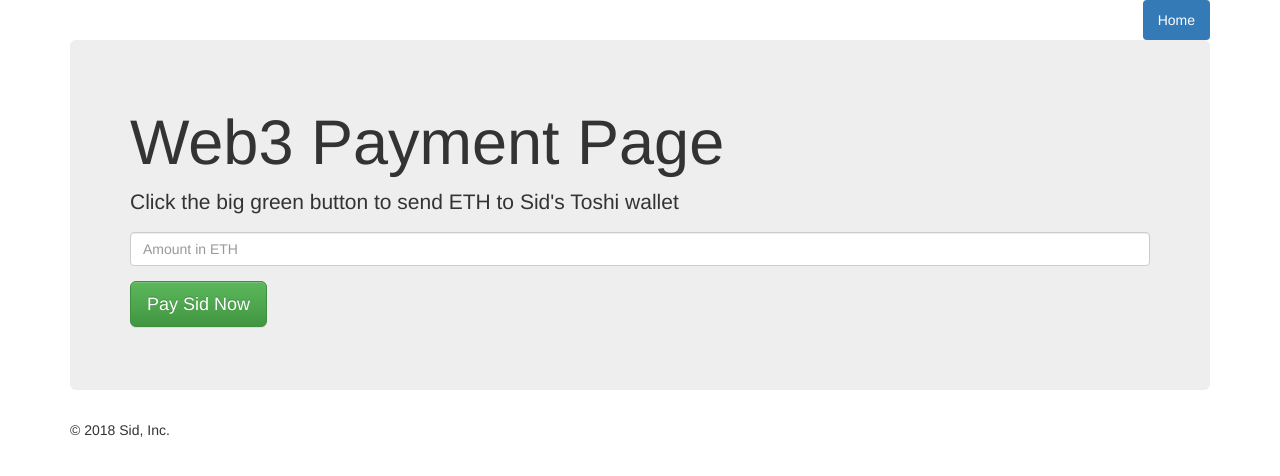
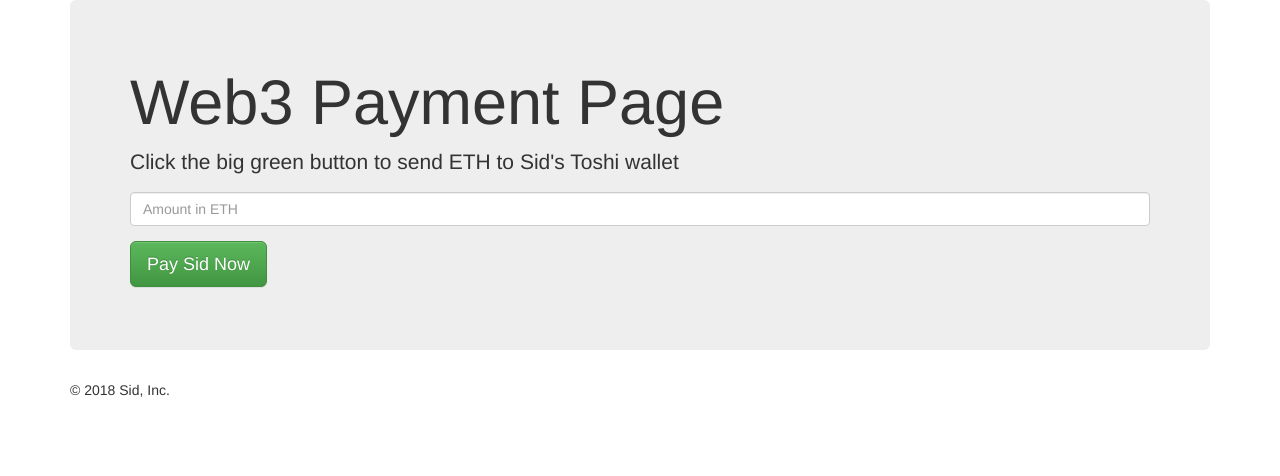
Before and after one commit to sid-toshi/sid-toshi.github.io, a plain HTML site: page index.html in a window 1280 px wide. Drawn offline with nearby package versions, Linux system fonts and the light colour scheme.

Commit message:
Remove navpills

```diff
--- a/index.html
+++ b/index.html
@@ -27,14 +27,6 @@
   </head>
   <body>
     <div class="container">
-      <div class="header clearfix">
-        <nav>
-          <ul class="nav nav-pills pull-right">
-            <li role="presentation" class="active"><a href="#">Home</a></li>
-          </ul>
-        </nav>
-      </div>
-
       <div class="jumbotron">
         <h1>Web3 Payment Page</h1>
         <p class="lead">Click the big green button to send ETH to Sid's Toshi wallet</p>
@@ -45,8 +37,6 @@
         </div>
         <p><a class="btn btn-lg btn-success" href="#" role="button" onclick="onPayButtonPressed(ETHAmount)">Pay Sid Now</a></p>
       </div>
-
-
       <footer class="footer">
         <p>&copy; 2018 Sid, Inc.</p>
       </footer>
@@ -54,6 +44,5 @@
     </div> <!-- /container -->
 
 
-    <!-- IE10 viewport hack for Surface/desktop Windows 8 bug -->
   </body>
 </html>
```
